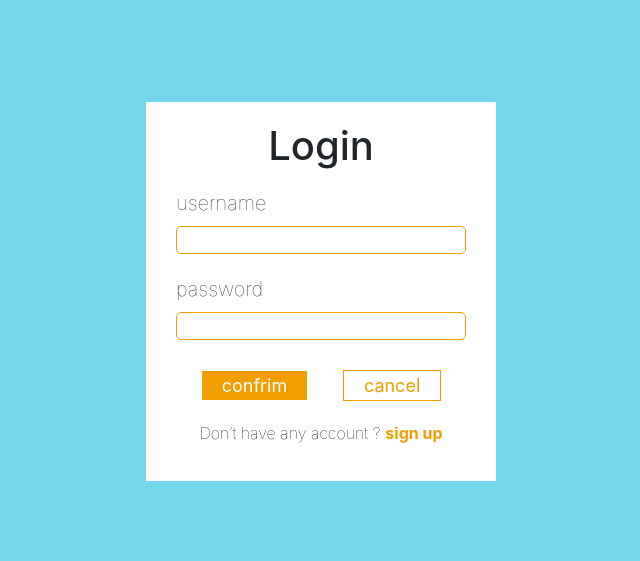
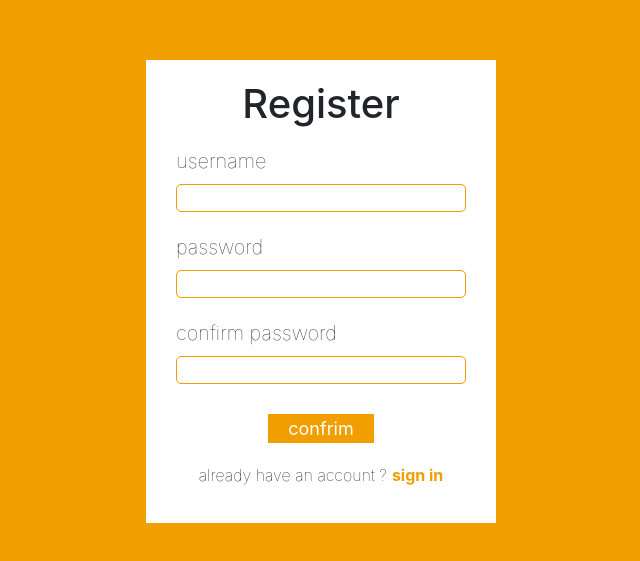
Before and after one commit to Komgris/PiaShare_Front, a React (Create React App) app: page /#/register in a window 1280 px wide. Shown: the part 109-670 px from the top of the page, without its empty margins (319-959 px from the left). Built offline with nearby package versions, Linux system fonts and the light colour scheme.

Commit message:
fix all link and button link

```diff
--- a/src/components/Register/Register.jsx
+++ b/src/components/Register/Register.jsx
@@ -36,6 +36,10 @@ export default function Register() {
         })
     }
 
+    const handleClickRegister =()=>{
+        history.push("/register");
+    }
+
     return (
         <div class="register-panel">
             <form onSubmit={handleSubmit(onSubmit)}>
@@ -54,14 +58,13 @@ export default function Register() {
             {/* ***************************************************************************************************************** */}
             <div className="btn-register-footer">
                 <button className="btn-footer btn-confirm-register-footer"> confrim</button>
-                <button className="btn-footer btn-cancel-register-footer"> cancel</button>
             </div>
+            </form>
             {/* ***************************************************************************************************************** */}
             <div className="text-footer">
                 <p className="text-register-footer" >Don’t have any account ? </p>
-                <p className="link-register-footer"> sign up </p>
+                <p onClick={handleClickRegister} className="link-register-footer"> sign up </p>
             </div>
-            </form>
         </div>
     );
 }
--- a/src/components/layout/content.jsx
+++ b/src/components/layout/content.jsx
@@ -8,16 +8,19 @@ export default function content(props) {
     const gotoPortfolio = () => {
         props.clickTrigger('resume');
     }
+    const handleClickRegister =()=>{
+        props.clickTrigger('register')
+      }
     return (
         <div>
             <p className="content-paragrah"> What are you looking for ? </p>
             <div className="container">
                 <div className="row ">
                     <div className="col-md-6 col-lg-6 col-sm-12 ">
-                        <button className="content-btn-choice">PIA<a className="label-bold">SHARE</a> <img src={logo} className="logo-size" ></img> </button>
+                        <button onClick={handleClickRegister}  className="content-btn-choice">PIA<a className="label-bold">SHARE</a> <img src={logo} className="logo-size" ></img> </button>
                     </div>
                     <div className="col-md-6 col-lg-6 col-sm-12">
-                            <button onClick={() => gotoPortfolio()} className="content-btn-choice">R.Komgris 's <a className="label-bold">Resume</a> <EmojiPeopleIcon style={{ fontSize: '45px' }}></EmojiPeopleIcon></button>
+                            <button onClick={gotoPortfolio} className="content-btn-choice">R.Komgris 's <a className="label-bold">Resume</a> <EmojiPeopleIcon style={{ fontSize: '45px' }}></EmojiPeopleIcon></button>
                     </div>
                 </div>
             </div>
--- a/src/components/layout/header.jsx
+++ b/src/components/layout/header.jsx
@@ -21,9 +21,9 @@ import '../../App.css'
             <Typography variant="h6" class="header-flex-grow">
             <img src={logo} className="header-logo" ></img>
             </Typography>
-            <button onClick={handleClickLogin} className="header-login-btn header-font-size" >log in</button>
+            <button onClick={handleClickRegister} className="header-login-btn header-font-size" >log in</button>
             <a className="header-label header-font-size">or</a>
-            <button onClick={handleClickRegister} className="header-menu-btn header-font-size" >sign up</button>
+            <button onClick={handleClickLogin}  className="header-menu-btn header-font-size" >sign up</button>
           </Toolbar>
         </AppBar>
       </div>
--- a/src/components/login/Login.jsx
+++ b/src/components/login/Login.jsx
@@ -5,10 +5,11 @@ import { useForm } from "react-hook-form";
 import alertify from "alertifyjs";
 import Dialog from '@material-ui/core/Dialog';
 import CreateNickName from './CreateNickName'
-import {GlobalContext} from '../Context/GlobalState'
+import {GlobalContext} from '../Context/GlobalState';
+import { useHistory } from "react-router-dom";
 
-export default function Login() {
-
+export default function Login(props) {
+    const history = useHistory();
     const { updateCurrentUser } = useContext(GlobalContext);
     const { register, handleSubmit, errors } = useForm();
     const onSubmit = data => {
@@ -39,6 +40,10 @@ export default function Login() {
       setOpenCreate(value);
     };
 
+    const handleClickLogin =()=>{
+        history.push("/login");
+    }
+
     return (//favicon
         <div className="login-panel">
             <form onSubmit={handleSubmit(onSubmit)}>
@@ -60,17 +65,17 @@ export default function Login() {
                     <input type="password" name="confirm_password"  className="input-login-container" ref={register({ required: true })}></input>
                     {errors.confirm_password && <span className="red-label">This field is required</span>}
                 </div>
+
                 {/* ***************************************************************************************************************** */}
                 <div className="btn-login-footer">
                     <button className="btn-footer btn-confirm-login-footer"> confrim</button>
-                    <button className="btn-footer btn-cancel-login-footer"> cancel</button>
-
                 </div>
+                </form>
                 <div className="text-footer">
                     <p className="text-login-footer" >already have an account ? </p>
-                    <p className="link-login-footer"> sign in </p>
+                    <p  onClick={handleClickLogin}  className="link-login-footer"> sign in </p>
                 </div>
-            </form>
+
 
 
             <Dialog open={openCreate} onClose={()=>changeState(true)} maxWidth={'sm'} fullWidth={true}  aria-labelledby="form-dialog-title">
--- a/src/components/page/mainapp.jsx
+++ b/src/components/page/mainapp.jsx
@@ -22,14 +22,14 @@ export default class mainapp extends Component {
                 <Router>
                     <Route exact path="/login" render={props => (
                         <React.Fragment>
-                            <Login></Login>
+                             <Register></Register>
                         </React.Fragment>
                     )} />
                 </Router>
                 <Router>
                     <Route exact path="/register" render={props => (
                         <React.Fragment>
-                            <Register></Register>
+                            <Login></Login>
                         </React.Fragment>
                     )} />
                 </Router>
```
